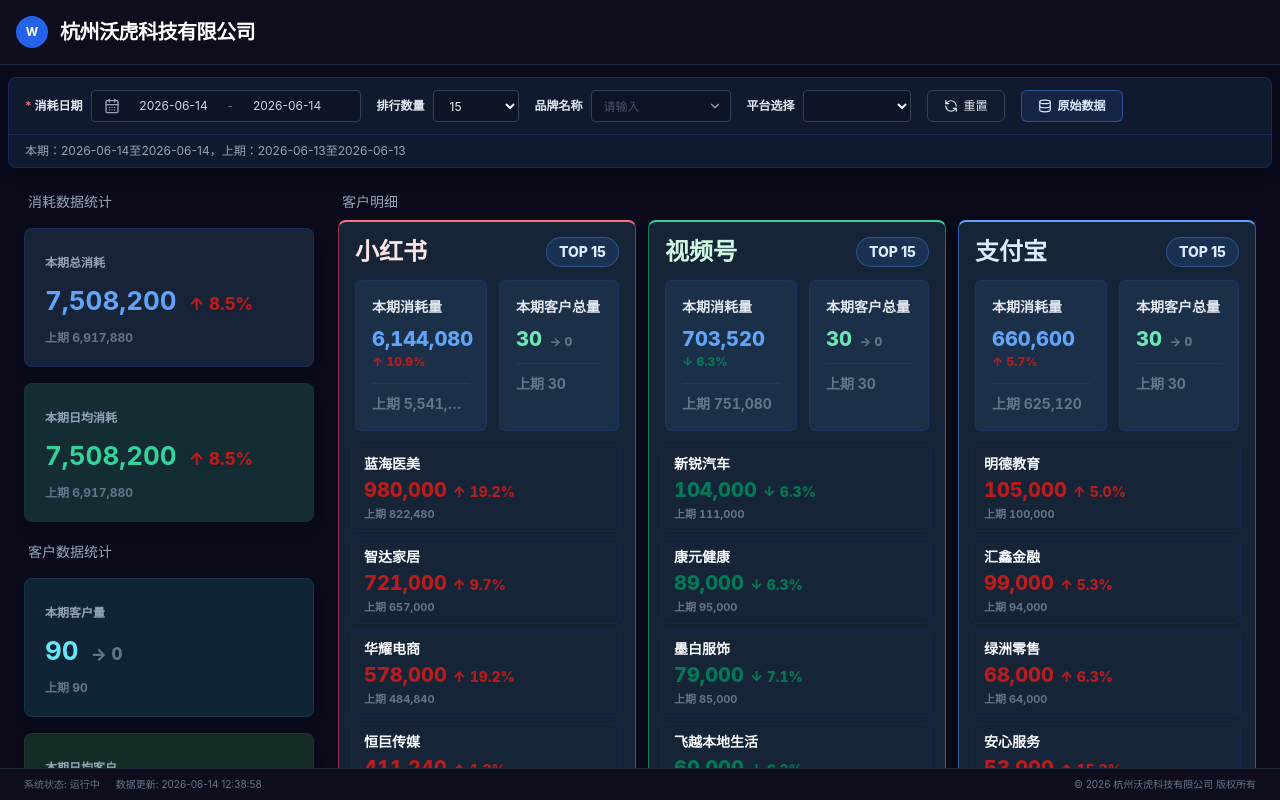
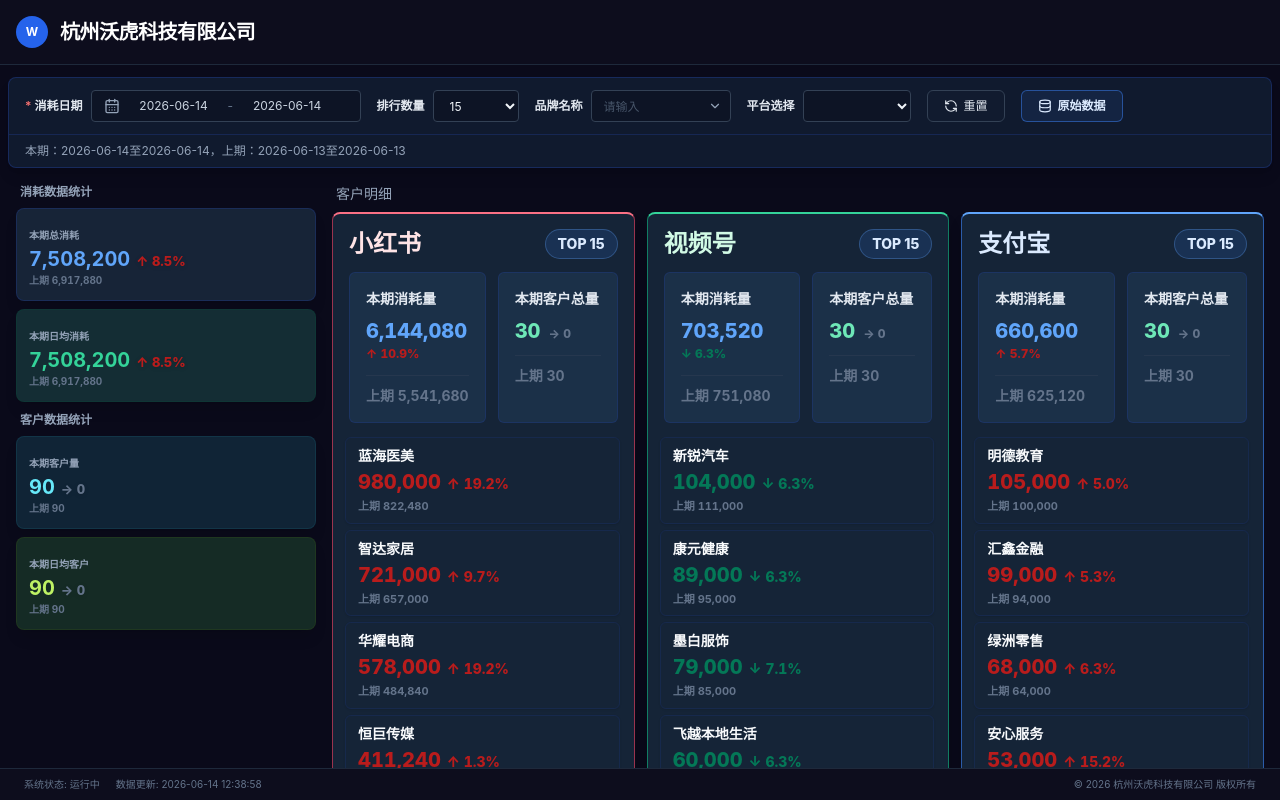
Before and after one commit to yuewithme/toufang-data-dashboard, a React (Vite) app: page /#/ in a window 1280 px wide. Built offline with nearby package versions, Linux system fonts and the light colour scheme.

Commit message:
Compact left stats for laptop viewports

```diff
--- a/src/components/TaskCompletionPanel.tsx
+++ b/src/components/TaskCompletionPanel.tsx
@@ -80,7 +80,7 @@
 ];
 
 const StatGrid: React.FC<{ items: StatCard[] }> = ({ items }) => (
-  <div className="grid grid-cols-1 gap-4">
+  <div className="grid grid-cols-1 gap-2 2xl:gap-3.5">
     {items.map((stat) => {
       const isUp = stat.compare ? stat.compare.value > 0 : false;
       const isDown = stat.compare ? stat.compare.value < 0 : false;
@@ -91,20 +91,20 @@
           : 'text-slate-500';
 
       return (
-        <Card key={stat.label} className={`${stat.className} min-h-[118px] shadow-lg`}>
-          <CardContent className="flex h-full flex-col justify-center gap-2.5 p-5">
+        <Card key={stat.label} className={`${stat.className} min-h-[78px] shadow-lg 2xl:min-h-[104px]`}>
+          <CardContent className="flex h-full flex-col justify-center gap-1 p-3 2xl:gap-2 2xl:p-4">
             <div>
-              <span className="text-xs font-semibold text-slate-400">{stat.label}</span>
-              <div className="mt-2 flex min-w-0 flex-wrap items-baseline gap-x-2 gap-y-1 xl:gap-x-3">
-                <span className={`whitespace-nowrap text-[clamp(26px,2vw,36px)] font-bold tabular-nums ${stat.tone}`}>{formatNumber(stat.value)}</span>
+              <span className="text-[10px] font-semibold text-slate-400 2xl:text-xs">{stat.label}</span>
+              <div className="mt-1 flex min-w-0 flex-wrap items-baseline gap-x-1.5 gap-y-0.5 2xl:mt-2 2xl:gap-x-3">
+                <span className={`whitespace-nowrap text-[clamp(20px,1.55vw,29px)] font-bold leading-none tabular-nums 2xl:text-[clamp(26px,2vw,36px)] ${stat.tone}`}>{formatNumber(stat.value)}</span>
                 {stat.compare && (
-                  <span className={`whitespace-nowrap text-[clamp(17px,1.15vw,21px)] font-extrabold tabular-nums leading-none drop-shadow ${compareClassName}`}>
+                  <span className={`whitespace-nowrap text-[clamp(13px,0.9vw,17px)] font-extrabold tabular-nums leading-none drop-shadow 2xl:text-[clamp(17px,1.15vw,21px)] ${compareClassName}`}>
                     {isUp ? '↑' : isDown ? '↓' : '→'} {stat.compare.text}
                   </span>
                 )}
               </div>
             </div>
-            <div className="text-xs font-bold tabular-nums text-slate-500">
+            <div className="text-[10px] font-bold tabular-nums text-slate-500 2xl:text-xs">
               上期 {formatNumber(stat.previousValue)}
             </div>
           </CardContent>
@@ -116,14 +116,14 @@
 
 export const TaskCompletionPanel: React.FC<{ data: DashboardData }> = ({ data }) => {
   return (
-    <div className="flex flex-col gap-5">
-      <section className="flex flex-col gap-4">
-        <h2 className="px-1 text-sm font-medium text-slate-400">消耗数据统计</h2>
+    <div className="flex flex-col gap-2.5 2xl:gap-4">
+      <section className="flex flex-col gap-2 2xl:gap-3">
+        <h2 className="px-1 text-xs font-semibold text-slate-400 2xl:text-sm">消耗数据统计</h2>
         <StatGrid items={getConsumptionStats(data)} />
       </section>
 
-      <section className="flex flex-col gap-4">
-        <h2 className="px-1 text-sm font-medium text-slate-400">客户数据统计</h2>
+      <section className="flex flex-col gap-2 2xl:gap-3">
+        <h2 className="px-1 text-xs font-semibold text-slate-400 2xl:text-sm">客户数据统计</h2>
         <StatGrid items={getCustomerStats(data)} />
       </section>
     </div>
--- a/src/pages/Dashboard.tsx
+++ b/src/pages/Dashboard.tsx
@@ -40,8 +40,8 @@
       {viewMode === 'raw' ? (
         <RawDataView filters={filters} onBack={() => setViewMode('dashboard')} />
       ) : (
-        <main className="flex-1 overflow-y-auto p-4 md:p-6 no-scrollbar">
-          <div className="grid h-full w-full grid-cols-1 gap-4 lg:grid-cols-12 xl:gap-6">
+        <main className="flex-1 overflow-y-auto p-3 md:p-4 2xl:p-6 no-scrollbar">
+          <div className="grid h-full w-full grid-cols-1 gap-4 lg:grid-cols-12 2xl:gap-6">
             {/* Left Column - Task Completion */}
             <div className="lg:col-span-3">
               <TaskCompletionPanel data={dashboardData} />
```
